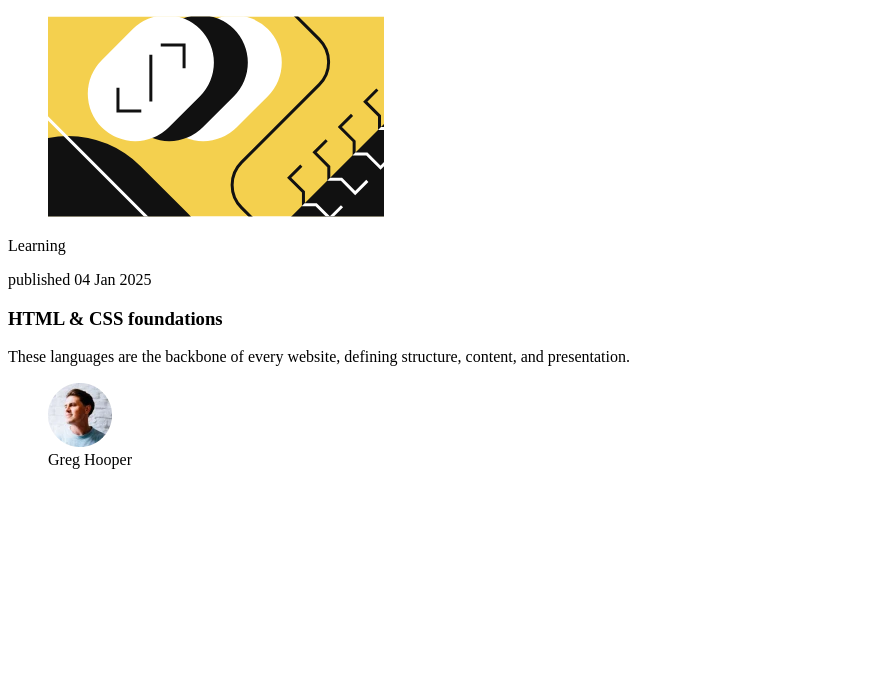
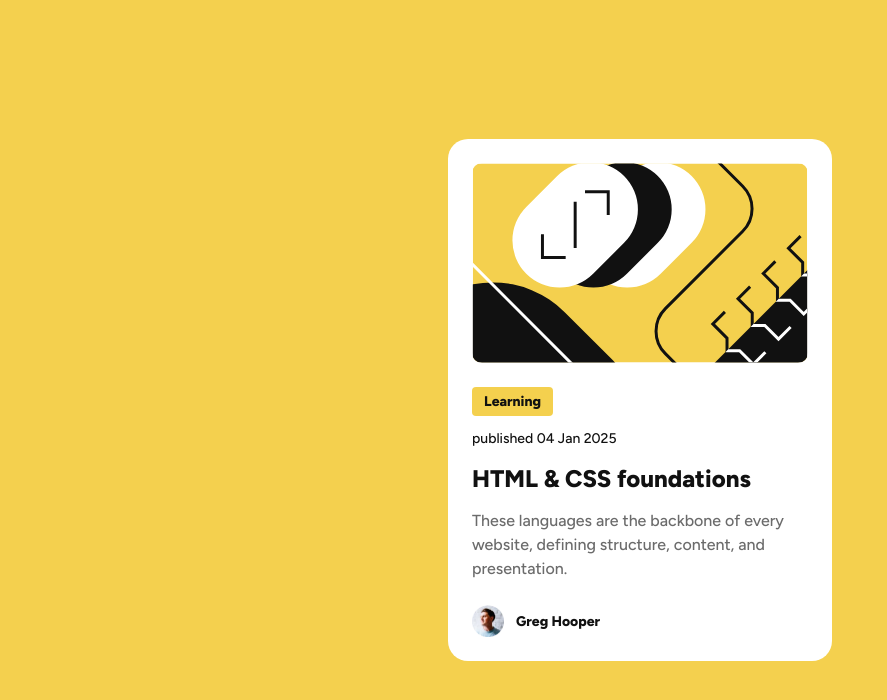
Before and after one commit to Ivansol-21/blog-preview-card-main, a plain HTML site: page index.html in a window 1280 px wide. Shown: the whole page, without its empty margins (0-887 px from the left). Drawn offline with Linux system fonts and the light colour scheme.

Commit message:
Corrigiendo rutas

```diff
--- a/index.html
+++ b/index.html
@@ -4,7 +4,8 @@
     <meta charset="UTF-8" />
     <meta name="viewport" content="width=device-width, initial-scale=1.0" />
     <!-- displays site properly based on user's device -->
-    <link rel="stylesheet" href="stayles.css" />
+    <link rel="icon" href="./assets/images/favicon-32x32.png" />
+    <link rel="stylesheet" href="styles.css" />
     <link
       rel="stylesheet"
       href="https://fonts.googleapis.com/css2?family=Figtree:ital,wght@0,300..900;1,300..900&display=swap"
@@ -18,7 +19,7 @@
         <figure class="imagen">
           <img
             class="imagen-ancho"
-            src="/assets/images/illustration-article.svg"
+            src="./assets/images/illustration-article.svg"
             alt="Imagen"
           />
         </figure>
@@ -34,7 +35,11 @@
           </p>
         </section>
         <figure class="autor">
-          <img class="avatar" src="assets/images/image-avatar.webp" alt="" />
+          <img
+            class="avatar"
+            src="./assets/images/image-avatar.webp"
+            alt="avatar"
+          />
           <figcaption>Greg Hooper</figcaption>
         </figure>
       </div>
```
